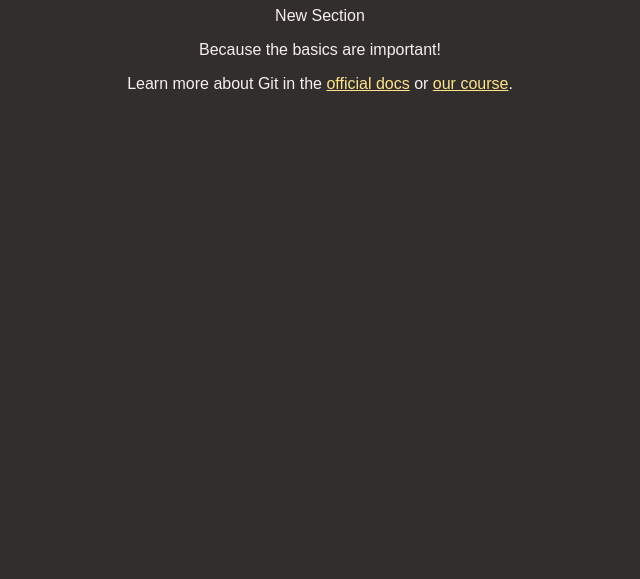
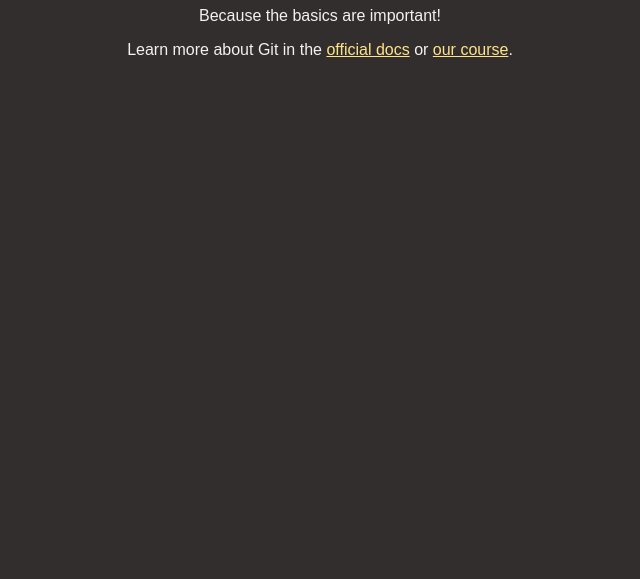
Before and after one commit to malek-aboras/crash-course, a plain HTML site: page index.html in a window 1280 px wide. Shown: the part 221-800 px from the top of the page, without its empty margins (320-960 px from the left). Drawn offline with Linux system fonts and the light colour scheme.

Commit message:
section deleted

```diff
--- a/index.html
+++ b/index.html
@@ -13,7 +13,6 @@
       <h1>Git & GitHub Crash Course</h1>
     </header>
     <main>
-      <section>New Section</section>
       <section>
         <p>Because the basics are important!</p>
         <p>
```
